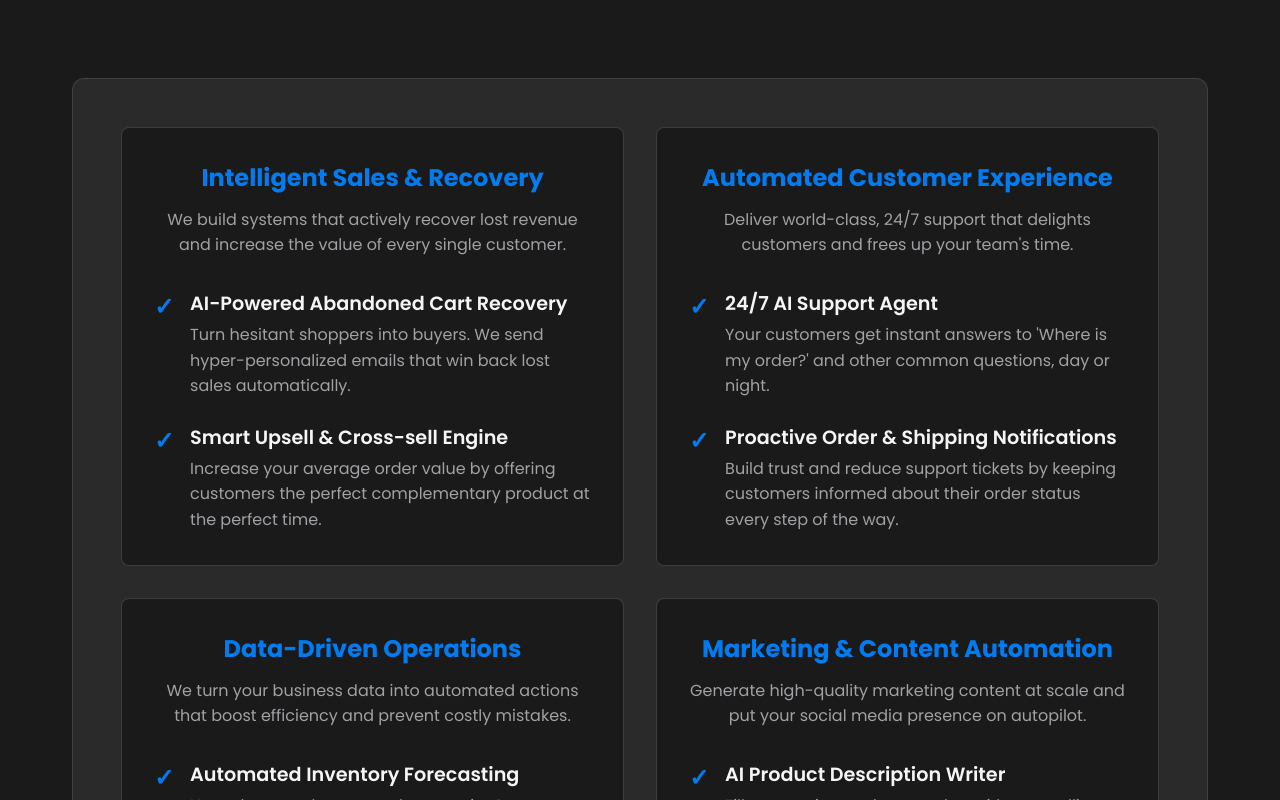
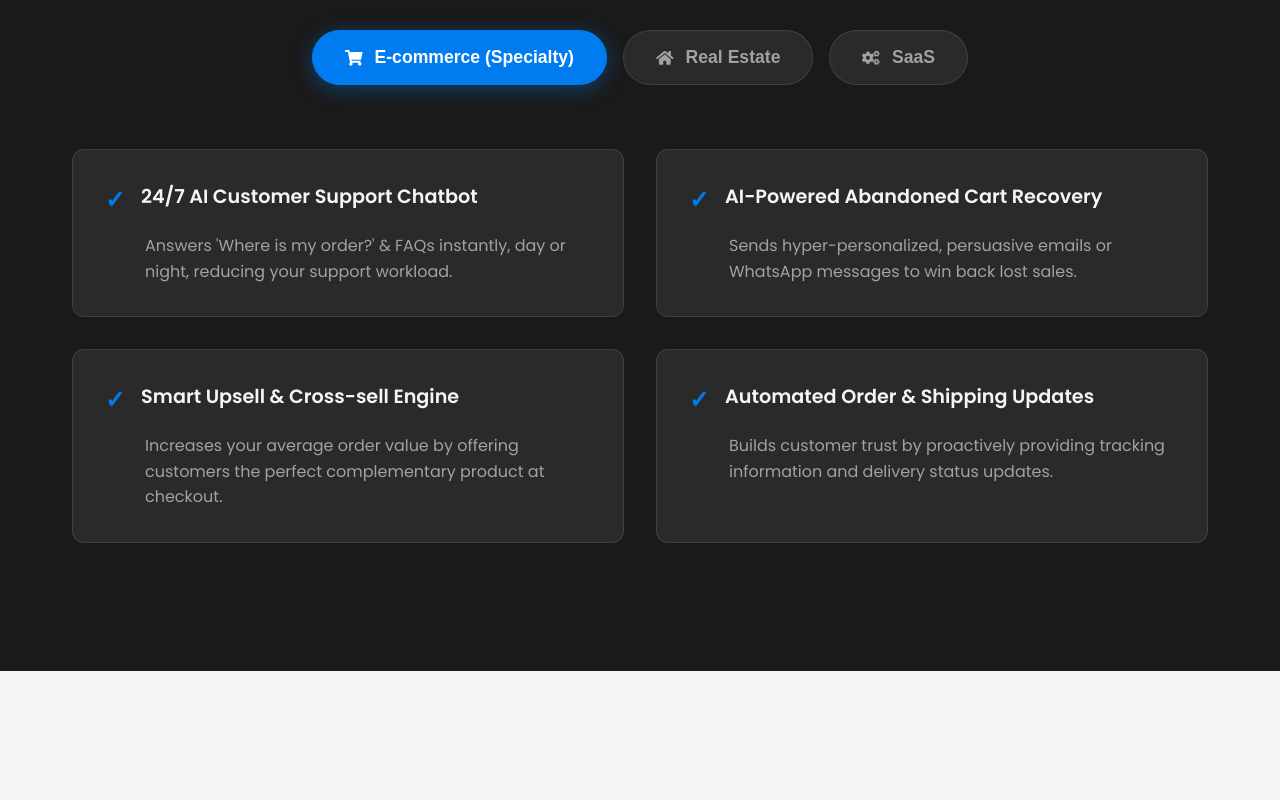
Before and after one commit to leo-marida/Automation-agency, a Next.js app in the folder slova-automations-website/: page / in a window 1280 px wide. Shown: the part 5980-6780 px from the top of the page. Built offline with nearby package versions, Linux system fonts and the light colour scheme.

Commit message:
improved services section

```diff
--- a/slova-automations-website/src/components/ServicesSection.js
+++ b/slova-automations-website/src/components/ServicesSection.js
@@ -1,51 +1,42 @@
 // src/components/ServicesSection.js
 'use client';
+
 import { useState } from 'react';
-// --- ADD THIS LINE TO FIX THE BUG ---
 import { FaShoppingCart, FaHome, FaCogs } from 'react-icons/fa';
 import styles from './ServicesSection.module.css';
 
+// --- THE DEFINITIVE, CURATED SERVICE DATABASE ---
 const servicesData = {
   ecommerce: {
     icon: <FaShoppingCart />,
     title: "E-commerce Stores",
-    pillars: [
-      {
-        pillarTitle: "Intelligent Sales & Recovery",
-        pillarDescription: "We build systems that actively recover lost revenue and increase the value of every single customer.",
     items: [
-          { title: "AI-Powered Abandoned Cart Recovery", description: "Turn hesitant shoppers into buyers. We send hyper-personalized emails that win back lost sales automatically." },
-          { title: "Smart Upsell & Cross-sell Engine", description: "Increase your average order value by offering customers the perfect complementary product at the perfect time." }
+      { title: "24/7 AI Customer Support Chatbot", description: "Answers 'Where is my order?' & FAQs instantly, day or night, reducing your support workload." },
+      { title: "AI-Powered Abandoned Cart Recovery", description: "Sends hyper-personalized, persuasive emails or WhatsApp messages to win back lost sales." },
+      { title: "Smart Upsell & Cross-sell Engine", description: "Increases your average order value by offering customers the perfect complementary product at checkout." },
+      { title: "Automated Order & Shipping Updates", description: "Builds customer trust by proactively providing tracking information and delivery status updates." }
     ]
   },
-      {
-        pillarTitle: "Automated Customer Experience",
-        pillarDescription: "Deliver world-class, 24/7 support that delights customers and frees up your team's time.",
+  realestate: {
+    icon: <FaHome />,
+    title: "Real Estate Agencies",
     items: [
-          { title: "24/7 AI Support Agent", description: "Your customers get instant answers to 'Where is my order?' and other common questions, day or night." },
-          { title: "Proactive Order & Shipping Notifications", description: "Build trust and reduce support tickets by keeping customers informed about their order status every step of the way." }
+      { title: "AI Lead Qualification Bot", description: "Works 24/7 on your website to separate serious buyers and sellers from casual browsers, so you only focus on hot leads." },
+      { title: "Instant Appointment Booking", description: "Allows qualified leads to book viewings directly into your calendar, complete with automated reminders to reduce no-shows." },
+      { title: "Automated Prospect Nurturing", description: "Keeps you top-of-mind by sending intelligent, helpful follow-up emails and market updates for weeks." },
+      { title: "AI Property Matching Bot", description: "Acts as a virtual agent, suggesting the perfect listings from your portfolio that fit a buyer's exact needs and budget." }
     ]
   },
-      {
-        pillarTitle: "Data-Driven Operations",
-        pillarDescription: "We turn your business data into automated actions that boost efficiency and prevent costly mistakes.",
+  saas: {
+    icon: <FaCogs />,
+    title: "SaaS Companies",
     items: [
-          { title: "Automated Inventory Forecasting", description: "Never lose a sale to a stockout again. Our systems analyze sales data to predict when to reorder." },
-          { title: "Customer Feedback & Sentiment Analysis", description: "Automatically collect and analyze reviews to understand what your customers truly love and what needs improving." }
-        ]
-      },
-      {
-        pillarTitle: "Marketing & Content Automation",
-        pillarDescription: "Generate high-quality marketing content at scale and put your social media presence on autopilot.",
-        items: [
-          { title: "AI Product Description Writer", description: "Fill your entire product catalog with compelling, SEO-friendly descriptions in a fraction of the time." },
-          { title: "Automated Social Media Content", description: "Consistently engage your audience by automatically generating and scheduling relevant social media posts." }
+      { title: "24/7 Automated User Onboarding Bot", description: "Guides new users through the critical first steps of your software, dramatically increasing activation and retention rates." },
+      { title: "AI-Powered Knowledge Base Search", description: "Lets users get instant answers from your help documentation via a smart chat interface, reducing support tickets." },
+      { title: "Automated Trial-to-Paid Sequences", description: "Converts more trial users into paying customers by sending timely, value-driven educational emails." },
+      { title: "Subscription Renewal & Expiry Alerts", description: "Reduces churn by automatically notifying users of upcoming renewals or credit card issues." }
     ]
   }
-    ]
-  },
-  realestate: { /* ... (remains the same) ... */ },
-  saas: { /* ... (remains the same) ... */ }
 };
 
 const ServicesSection = () => {
@@ -56,45 +47,40 @@ const ServicesSection = () => {
     <section id="services" className={styles.servicesSection}>
       <div className="container">
         <h2 className="section-title">Specialized Solutions for Ambitious Brands</h2>
-        <div className={styles.tabs}>{/* ... (tabs are unchanged) ... */}</div>
 
-        {/* --- DYNAMIC CONTENT RENDER --- */}
+        <div className={styles.tabs}>
+          <button
+            className={`${styles.tab} ${activeTab === 'ecommerce' ? styles.active : ''}`}
+            onClick={() => setActiveTab('ecommerce')}
+          >
+            <FaShoppingCart /> E-commerce (Specialty)
+          </button>
+          <button
+            className={`${styles.tab} ${activeTab === 'realestate' ? styles.active : ''}`}
+            onClick={() => setActiveTab('realestate')}
+          >
+            <FaHome /> Real Estate
+          </button>
+          <button
+            className={`${styles.tab} ${activeTab === 'saas' ? styles.active : ''}`}
+            onClick={() => setActiveTab('saas')}
+          >
+            <FaCogs /> SaaS
+          </button>
+        </div>
+
         <div className={styles.tabContent}>
-          {/* Check if it's the e-commerce tab to use the new pillar layout */}
-          {activeTab === 'ecommerce' ? (
-            <div className={styles.pillarLayout}>
-              {activeService.pillars.map((pillar, index) => (
-                <div key={index} className={styles.pillarCard}>
-                  <h3>{pillar.pillarTitle}</h3>
-                  <p className={styles.pillarDescription}>{pillar.pillarDescription}</p>
           <div className={styles.serviceList}>
-                    {pillar.items.map((item, i) => (
-                      <div key={i} className={styles.serviceItem}>
+            {activeService.items.map((item, index) => (
+              <div key={index} className={styles.serviceItem}>
+                <div className={styles.serviceItemHeader}>
                 <div className={styles.checkmark}>✓</div>
-                        <div>
                   <h4>{item.title}</h4>
+                </div>
                 <p>{item.description}</p>
-                        </div>
               </div>
             ))}
           </div>
-                </div>
-              ))}
-            </div>
-          ) : (
-            // The original list layout for Real Estate and SaaS
-            <div className={styles.serviceListOriginal}>
-              {activeService.items.map((item, index) => (
-                <div key={index} className={styles.serviceItem}>
-                  <div className={styles.checkmark}>✓</div>
-                  <div>
-                    <h4>{item.title}</h4>
-                    <p>{item.description}</p>
-                  </div>
-                </div>
-              ))}
-            </div>
-          )}
         </div>
       </div>
     </section>
--- a/slova-automations-website/src/components/ServicesSection.module.css
+++ b/slova-automations-website/src/components/ServicesSection.module.css
@@ -1,8 +1,8 @@
-/* src/components/ServicesSection.module.css (Final Professional Version) */
-
+/* src/components/ServicesSection.module.css (Final "Floating Card" Design) */
 .servicesSection {
   background-color: var(--dark-bg);
 }
+
 .tabs {
   display: flex;
   justify-content: center;
@@ -10,6 +10,7 @@
   margin-bottom: 3rem;
   flex-wrap: wrap;
 }
+
 .tab {
   background-color: var(--light-grey-bg);
   color: var(--text-secondary);
@@ -24,100 +25,85 @@
   gap: 0.75rem;
   transition: all 0.3s ease;
 }
+
 .tab:hover {
   background-color: var(--slova-blue);
   color: white;
   border-color: var(--slova-blue);
 }
+
 .tab.active {
   background-color: var(--slova-blue);
   color: white;
   border-color: var(--slova-blue);
   box-shadow: 0 4px 20px rgba(0, 124, 240, 0.4);
 }
+
+/* --- KEY CHANGE: Remove the background and border from the container --- */
 .tabContent {
-  background-color: var(--light-grey-bg);
-  border-radius: 12px;
-  padding: 3rem;
-  border: 1px solid rgba(255, 255, 255, 0.1);
+  /* This container is now just for layout, not for styling */
+  padding-top: 1rem; /* Add a bit of space above the cards */
 }
 
-/* --- NEW PILLAR LAYOUT FOR E-COMMERCE --- */
-.pillarLayout {
+.serviceList {
   display: grid;
   grid-template-columns: 1fr 1fr;
-  gap: 2rem;
-  align-items: stretch;
+  align-items: stretch; /* Replaces align-items: start for better height matching */
+  gap: 2rem; /* Reduced gap slightly for a tighter look */
 }
-.pillarCard {
-  background-color: var(--dark-bg);
-  border: 1px solid rgba(255, 255, 255, 0.15);
-  border-radius: 8px;
+
+/* --- KEY CHANGE: Enhanced Card Styling --- */
+.serviceItem {
+  display: flex;
+  flex-direction: column; /* Allows content to space out vertically */
+  gap: 1rem;
+  text-align: left;
+  background-color: var(--light-grey-bg); /* Use the light grey for contrast */
   padding: 2rem;
-  display: flex;
-  flex-direction: column;
+  border-radius: 12px;
+  border: 1px solid rgba(255, 255, 255, 0.1);
+  height: 100%;
+
+  /* --- Add the transition for the hover effect --- */
   transition: all 0.3s ease;
 }
-.pillarCard:hover {
+
+/* --- NEW: The Signature Hover Effect --- */
+.serviceItem:hover {
+  transform: translateY(-5px);
   border-color: var(--slova-blue);
-  transform: translateY(-5px);
-}
-.pillarCard h3 {
-  font-size: 1.5rem;
-  color: var(--slova-blue);
-  margin-bottom: 0.75rem;
-}
-.pillarDescription {
-  color: var(--text-secondary);
-  margin-bottom: 2rem;
-}
-.pillarCard .serviceList {
-  display: flex;
-  flex-direction: column;
-  gap: 1.5rem;
 }
 
-/* --- ORIGINAL LIST LAYOUT FOR OTHER NICHES --- */
-.serviceListOriginal {
-  display: grid;
-  grid-template-columns: 1fr 1fr;
-  gap: 2.5rem;
-}
-
-/* --- SHARED STYLES FOR SERVICE ITEMS --- */
-.serviceItem {
-  display: flex;
-  align-items: flex-start;
-  gap: 1rem;
-  text-align: left;
-}
 .checkmark {
   color: var(--slova-blue);
   font-size: 1.5rem;
   font-weight: 700;
+  /* Removed margin-top, flexbox gap will handle spacing */
 }
+
+/* --- A new container for the checkmark and title --- */
+.serviceItemHeader {
+    display: flex;
+    align-items: flex-start;
+    gap: 1rem;
+}
+
 .serviceItem h4 {
   font-size: 1.2rem;
   font-weight: 600;
   color: var(--text-light);
-  margin-bottom: 0.25rem;
+  margin-bottom: 0; /* Let the parent container handle spacing */
 }
+
 .serviceItem p {
   color: var(--text-secondary);
   line-height: 1.6;
+  padding-left: 2.5rem; /* Indent description to align with title */
+  flex-grow: 1; /* Pushes content down to align descriptions */
 }
 
-@media (max-width: 900px) {
-  .pillarLayout {
+@media (max-width: 768px) {
+  .serviceList {
     grid-template-columns: 1fr;
   }
 }
-
-@media (max-width: 768px) {
-  .serviceListOriginal {
-    grid-template-columns: 1fr;
-  }
-  .tabContent {
-    padding: 2rem;
-  }
-}
```
Lines whose indentation alone changed are shown as unchanged.
